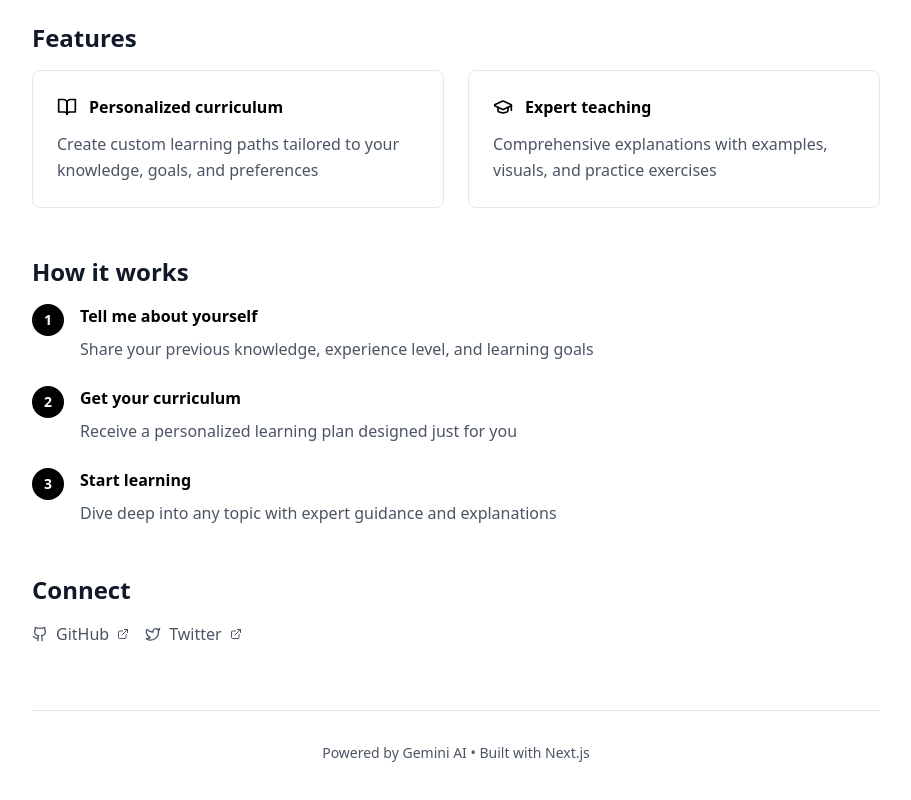
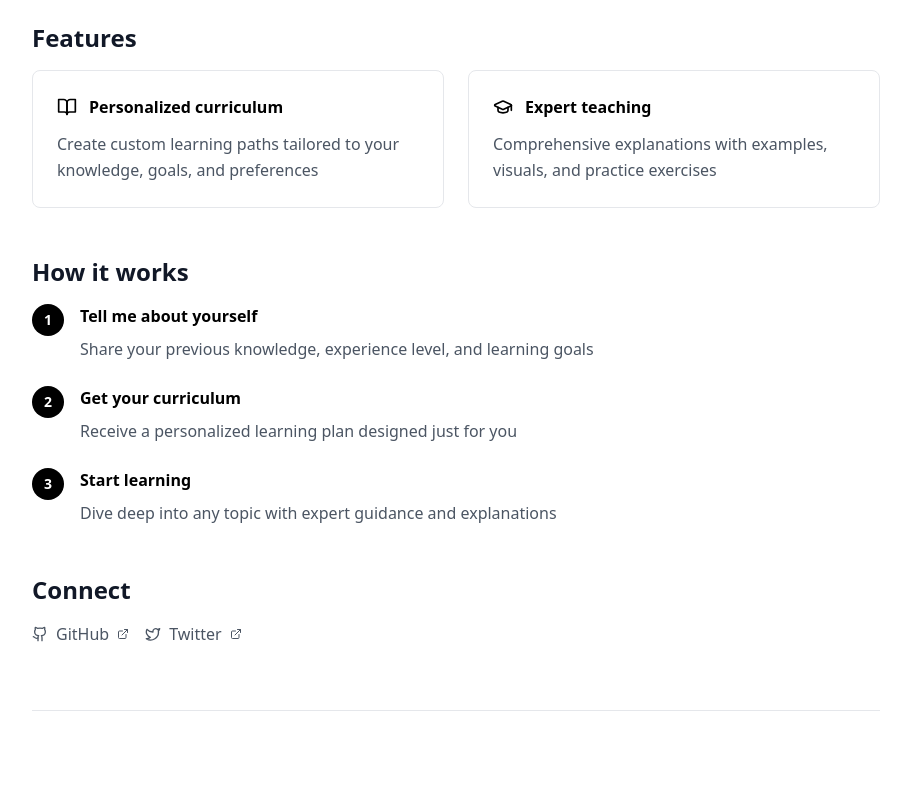
Before and after one commit to wired07/Project-Minerva, a Next.js app: page / in a window 1280 px wide. Shown: the part 326-1126 px from the top of the page, without its empty margins (184-1095 px from the left). Built offline with nearby package versions, Linux system fonts and the light colour scheme.

Commit message:
Updated code from Cursor

```diff
--- a/app/page.tsx
+++ b/app/page.tsx
@@ -180,9 +180,6 @@ export default function Home() {
 
         {/* Footer */}
         <footer className="mt-16 pt-8 border-t border-gray-200 dark:border-gray-800 text-center">
-          <p className="text-sm text-gray-600 dark:text-gray-400">
-            Powered by Gemini AI • Built with Next.js
-          </p>
         </footer>
       </div>
     </div>
```
